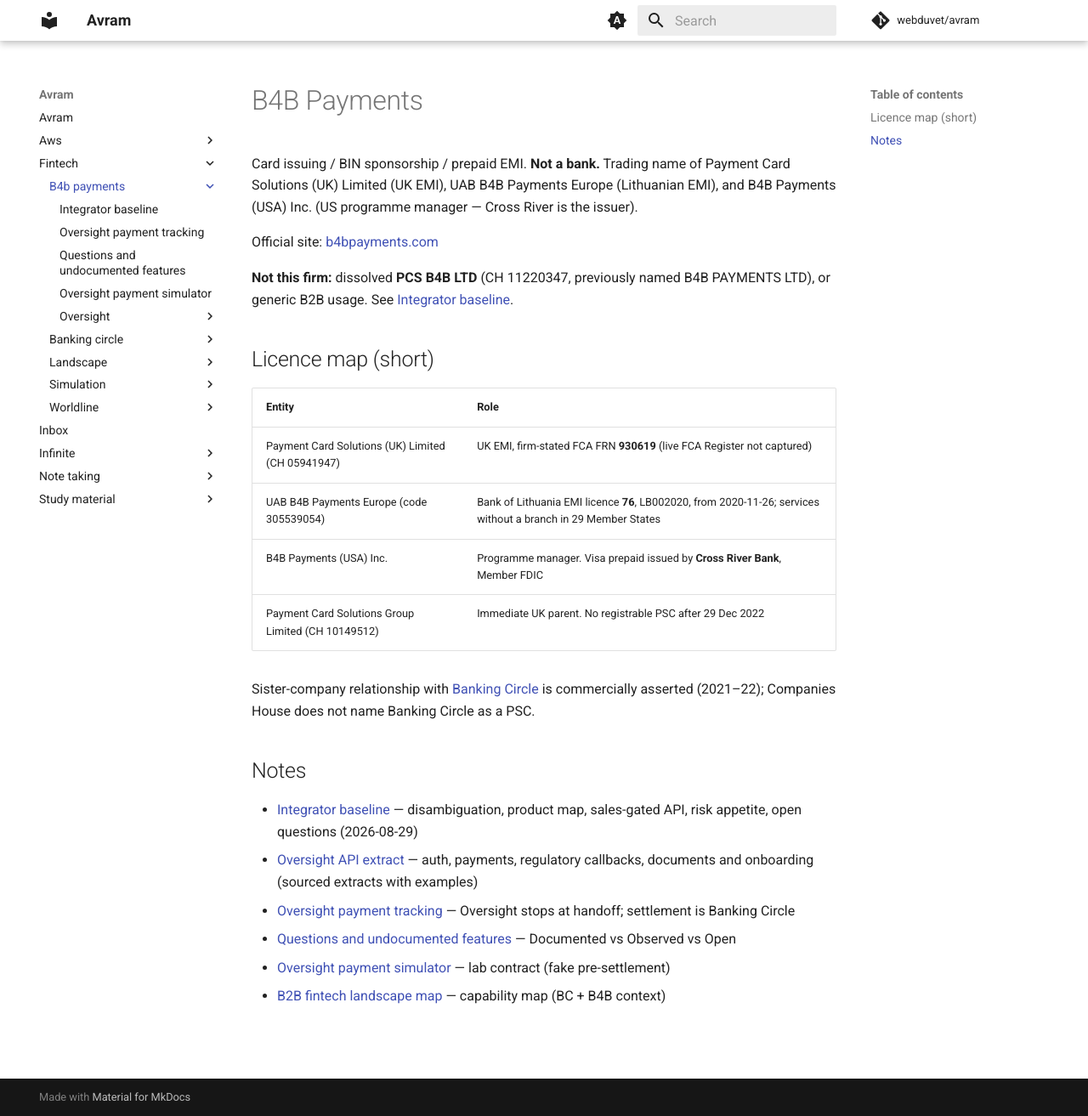
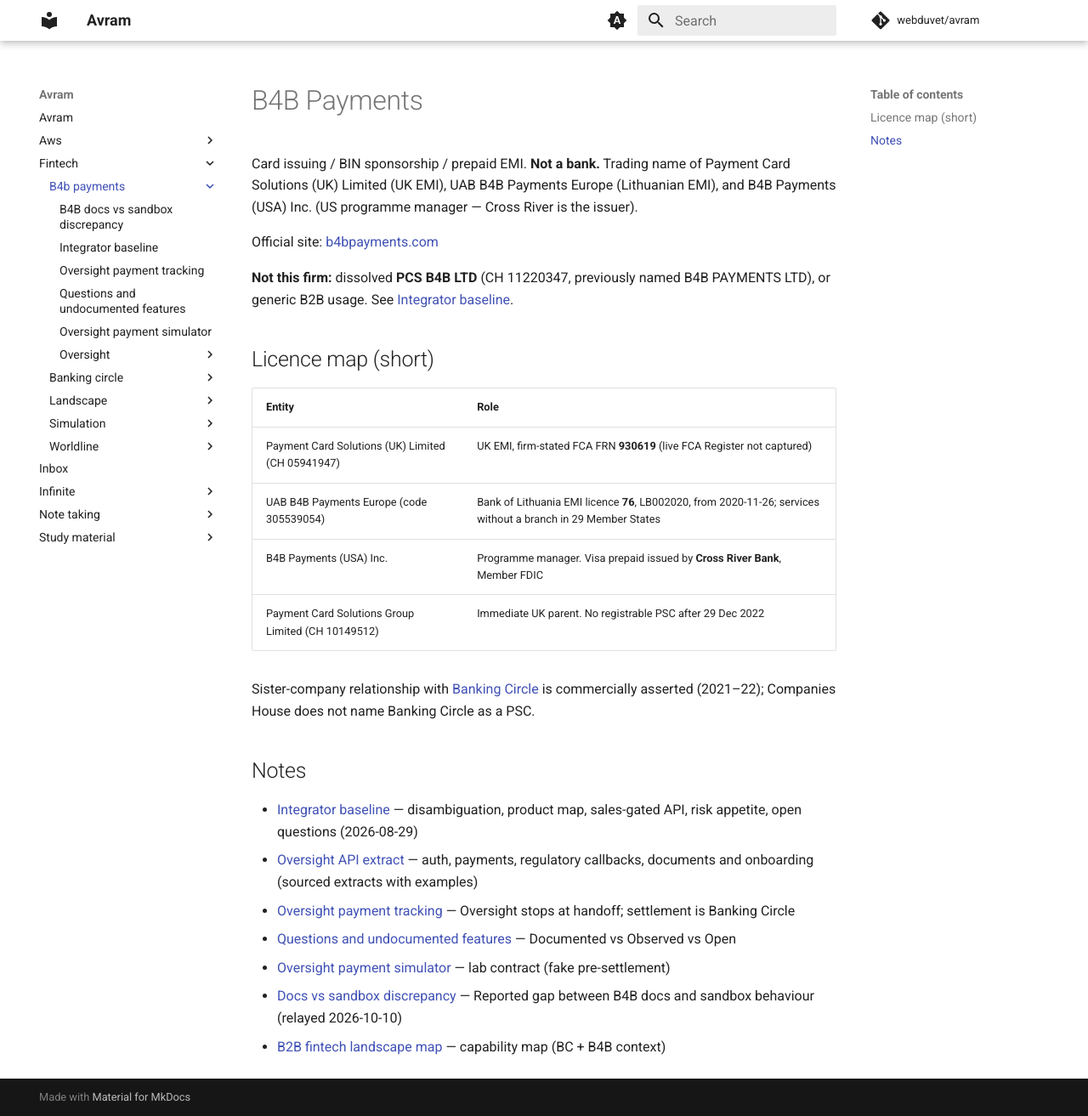
Before and after one commit to webduvet/avram, an MkDocs documentation site: the page built from docs/fintech/b4b-payments/index.md, in a window 1280 px wide and 1313 px high. Shown: the whole window at 85% size. Built offline with MkDocs 1.6.1 and Material for MkDocs 9.7.7, drawn with Linux system fonts in a browser that asks for light colours; comment, search, counter and statistics services are not loaded.

Commit message:
Add B4B docs vs sandbox discrepancy note

```diff
--- a/docs/fintech/b4b-payments/index.md
+++ b/docs/fintech/b4b-payments/index.md
@@ -24,4 +24,5 @@ Sister-company relationship with [Banking Circle](../banking-circle/index.md) is
 - [Oversight payment tracking](oversight-payment-tracking.md) — Oversight stops at handoff; settlement is Banking Circle
 - [Questions and undocumented features](questions-and-undocumented-features.md) — Documented vs Observed vs Open
 - [Oversight payment simulator](simulator.md) — lab contract (fake pre-settlement)
+- [Docs vs sandbox discrepancy](docs-vs-sandbox-discrepancy.md) — Reported gap between B4B docs and sandbox behaviour (relayed 2026-10-10)
 - [B2B fintech landscape map](../landscape/b2b-fintech-landscape-map.md) — capability map (BC + B4B context)
```
Also changed, not shown: docs/fintech/b4b-payments/docs-vs-sandbox-discrepancy.md (added, +5 -0 lines).
